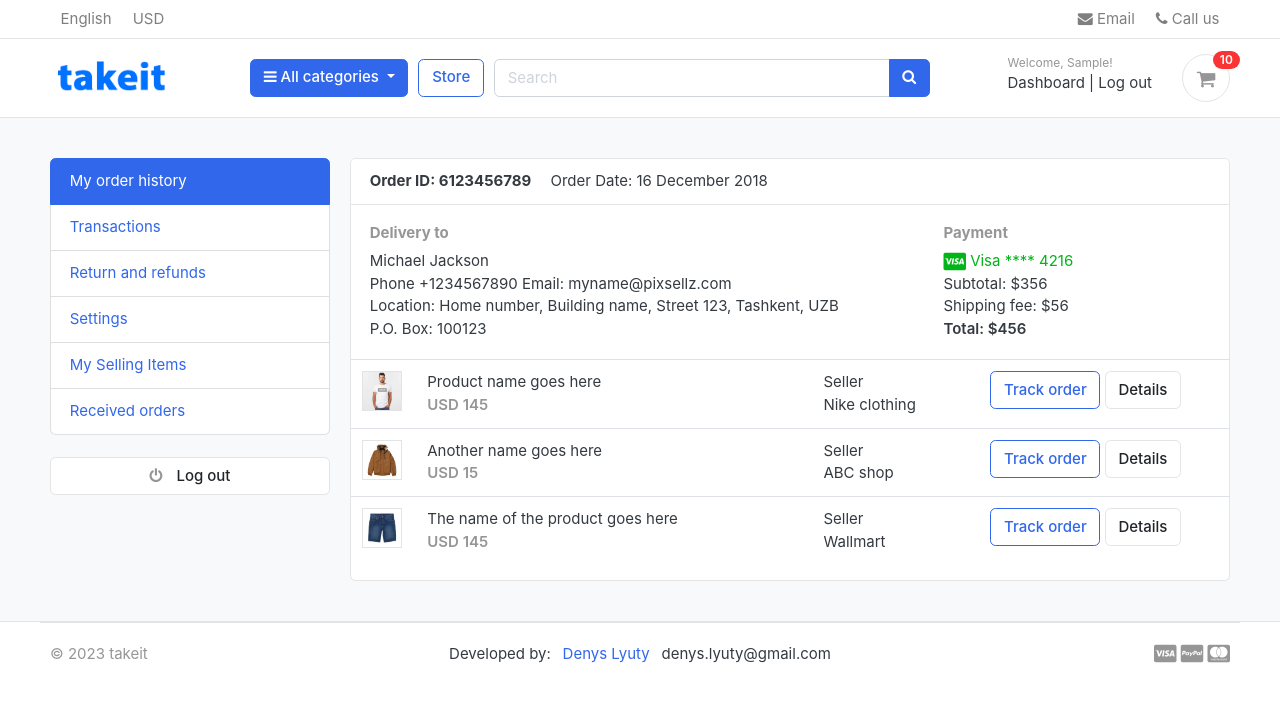
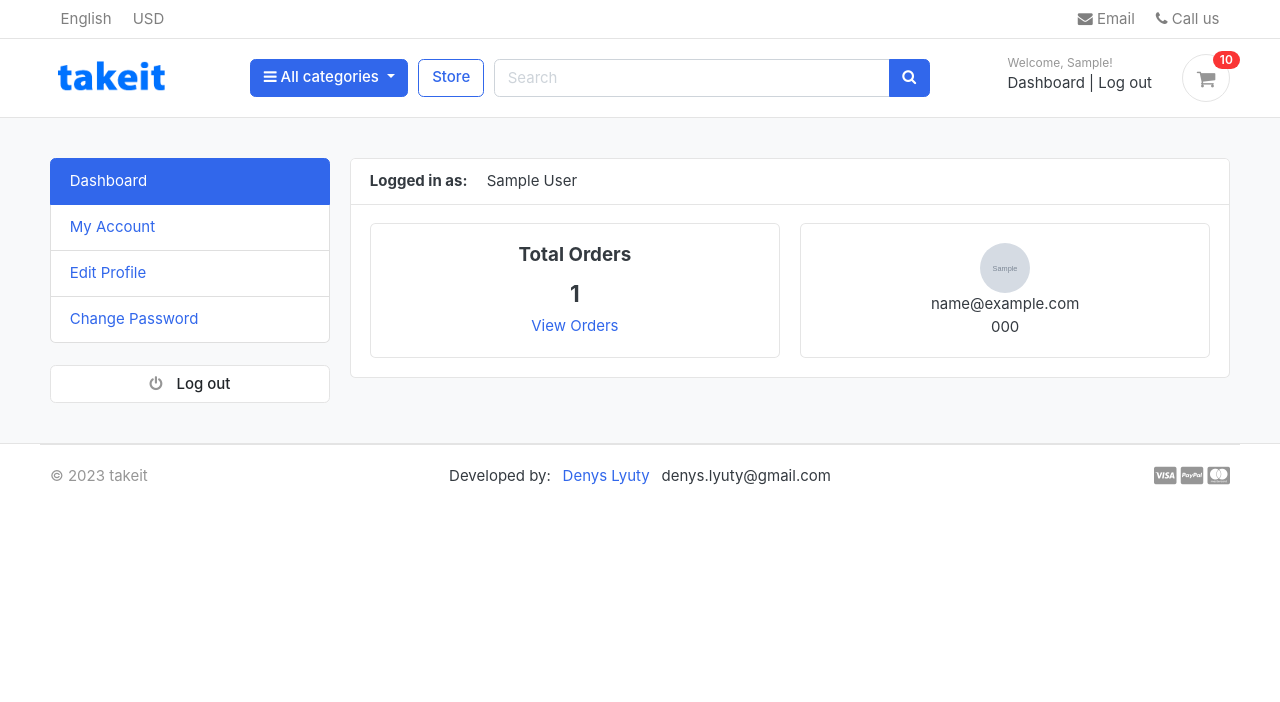
Before and after one commit to denys-liutyi/TakeIt-e-commerce-store, a Django app: page /accounts/ in a window 1280 px wide. Shown: the top 702 px of the page. Run offline with Django 4.2, Linux system fonts and the light colour scheme; a user stored in the database is signed in; tables that the repository leaves empty hold one stand-in row (values such as "Sample post"); grey boxes marked "Sample" are stand-in pictures; some libraries are stand-ins or nearby versions; some web fonts are replaced.

Commit message:
Dashboard, edit profile, change password working

```diff
--- a/accounts/urls.py
+++ b/accounts/urls.py
@@ -15,4 +15,9 @@ urlpatterns = [
     path('forgotPassword/', views.forgotPassword, name='forgotPassword'),
     path('resetpassword_validate/<uidb64>/<token>/', views.resetpassword_validate, name='resetpassword_validate'),
     path('resetPassword/', views.resetPassword, name='resetPassword'),
+
+    path('my_orders/', views.my_orders, name='my_orders'),
+    path('edit_profile/', views.edit_profile, name='edit_profile'),
+    path('change_password/', views.change_password, name='change_password'),
+    path('order_detail/<int:order_id>', views.order_detail, name='order_detail'),
 ]
--- a/accounts/views.py
+++ b/accounts/views.py
@@ -1,4 +1,4 @@
-from django.shortcuts import render, redirect
+from django.shortcuts import render, redirect, get_object_or_404
 from django.contrib import messages, auth
 from django.contrib.auth.decorators import login_required
 from django.http import HttpResponse
@@ -12,12 +12,12 @@ from django.core.mail import EmailMessage
 
 import requests
 
-from .forms import RegistrationForm
-from .models import Account
+from .forms import RegistrationForm, UserForm, UserProfileForm
+from .models import Account, UserProfile
 from carts.views import _cart_id
 from carts.models import Cart, CartItem
+from orders.models import Order, OrderProduct
 
-# Create your views here.
 
 def register(request):
     if request.method == 'POST':
@@ -35,6 +35,12 @@ def register(request):
                 )
             user.phone_number = phone_number
             user.save()
+
+            #AUTOMATICALLY CREATE USER PROFILE.
+            profile = UserProfile()
+            profile.user_id = user.id
+            profile.profile_picture = 'default/default-user.png'
+            profile.save()
 
             #User acount activation by email.
             current_site = get_current_site(request)
@@ -127,7 +133,7 @@ def login(request):
     return render(request, 'accounts/login.html')
 
 
-@login_required(login_url = 'login')
+@login_required(login_url = 'accounts:login')
 def logout(request):
     auth.logout(request)
     messages.success(request, 'You are logged out.')
@@ -152,9 +158,17 @@ def activate(request, uidb64, token):
         return redirect('accounts:register')
 
 
-@login_required(login_url = 'login')
+@login_required(login_url = 'accounts:login')
 def dashboard(request):
-    return render(request, 'accounts/dashboard.html')
+    orders = Order.objects.order_by('-created_at').filter(user_id=request.user.id, is_ordered=True) # '-created_at' -> minus at the beginning gives the descending order.
+    orders_count = orders.count()
+    userprofile = UserProfile.objects.get(user_id=request.user.id)
+
+    context = {
+        'orders_count': orders_count,
+        'userprofile': userprofile,
+    }
+    return render(request, 'accounts/dashboard.html', context)
 
 
 def forgotPassword(request):
@@ -222,3 +236,80 @@ def resetPassword(request):
 
     else:
         return render (request, 'accounts/resetPassword.html')
+
+
+@login_required(login_url='accounts:login')
+def my_orders(request):
+    orders = Order.objects.filter(user=request.user, is_ordered = True).order_by('-created_at')
+    context = {
+        'orders': orders,
+    }
+    return render(request, 'accounts/my_orders.html', context)
+
+
+@login_required(login_url='accounts:login')
+def edit_profile(request):
+    userprofile = get_object_or_404(UserProfile, user=request.user)
+
+    if request.method == 'POST':
+        user_form = UserForm(request.POST, instance=request.user) #With the 'instance' we update the profile of the current user and not creating the new one.
+        profile_form = UserProfileForm(request.POST, request.FILES, instance=userprofile) #'request.FILES' for the ability to upload a new photo for the profile.
+        if user_form.is_valid() and profile_form.is_valid():
+            user_form.save()
+            profile_form.save()
+            messages.success(request, 'Your profile has been updated.')
+            return redirect('accounts:edit_profile')
+    else:
+        user_form = UserForm(instance=request.user)
+        profile_form = UserProfileForm(instance=userprofile)
+
+    context = {
+        'user_form': user_form,
+        'profile_form': profile_form,
+        'userprofile': userprofile,
+    }
+
+    return render(request, 'accounts/edit_profile.html', context)
+
+
+@login_required(login_url='accounts:login')
+def change_password(request):
+    if request.method == 'POST':
+        current_password = request.POST['current_password'] #['current_password'] -> it's the name of the '<input ... name ...>' in change_password.html.
+        new_password = request.POST['new_password']
+        confirm_password = request.POST['confirm_password']
+
+        user = Account.objects.get(username__exact=request.user.username)
+
+        if new_password == confirm_password:
+            success = user.check_password(current_password) #Passwords are hashed in Django, so we use this built in method 'check_password'.
+            if success:
+                user.set_password(new_password) #'set_password' is a built in Django method which stores password in a hashed format.
+                user.save()
+                #auth.Logout(requesst) -> if to uncomment this line, the user will be logged out after changing the password.
+                messages.success(request, 'Password updated successfully.')
+                return redirect('accounts:change_password')
+            else:
+                messages.error(request, 'Please enter valid current password.')
+                return redirect('accounts:change_password')
+        else:
+            messages.error(request, 'Password does not match.')
+            return redirect('accounts:change_password')
+    return render(request, 'accounts/change_password.html')
+
+
+@login_required(login_url='accounts:login')
+def order_detail(request, order_id):
+    order_detail = OrderProduct.objects.filter(order__order_number=order_id)
+    order = Order.objects.get(order_number=order_id)
+
+    subtotal = 0
+    for i in order_detail:
+        subtotal += i.product_price * i.quantity
+
+    context = {
+        'order_detail': order_detail,
+        'order': order,
+        'subtotal': subtotal,
+    }
+    return render(request, 'accounts/order_detail.html', context)
--- a/templates/accounts/dashboard.html
+++ b/templates/accounts/dashboard.html
@@ -9,86 +9,41 @@
 
     <div class="container">
         <div class="row">
-        <aside class="col-md-3">
-            <!--   SIDEBAR   -->
-            <ul class="list-group">
-                <a class="list-group-item active" href="#"> My order history </a>
-                <a class="list-group-item" href="#"> Transactions </a>
-                <a class="list-group-item" href="#"> Return and refunds </a>
-                <a class="list-group-item" href="#">Settings </a>
-                <a class="list-group-item" href="#"> My Selling Items </a>
-                <a class="list-group-item" href="#"> Received orders </a>
-            </ul>
-            <br>
-            <a class="btn btn-light btn-block" href="{% url 'accounts:logout' %}"> <i class="fa fa-power-off"></i> <span class="text">Log out</span> </a>
-            <!--   SIDEBAR .//END   -->
-        </aside>
+
+            {% include 'includes/dashboard_sidebar.html' %}
+
         <main class="col-md-9">
             <article class="card">
             <header class="card-header">
-                <strong class="d-inline-block mr-3">Order ID: 6123456789</strong>
-                <span>Order Date: 16 December 2018</span>
+                <strong class="d-inline-block mr-3">Logged in as:</strong>
+                <span>{{ user.full_name }}</span>
             </header>
             <div class="card-body">
                 <div class="row">
-                    <div class="col-md-8">
-                        <h6 class="text-muted">Delivery to</h6>
-                        <p>Michael Jackson <br>
-                        Phone +1234567890 Email: myname@pixsellz.com <br>
-                        Location: Home number, Building name, Street 123,  Tashkent, UZB <br>
-                        P.O. Box: 100123
-                         </p>
+
+                    <div class="col-md-6">
+                        <div class="card" style="text-align: center;">
+                            <div class="card-body">
+                                <h5 class="card-title">Total Orders</h5>
+                                <h4>{{ orders_count }}</h4>
+                                <a href="{% url 'accounts:my_orders' %}">View Orders</a>
+                            </div>
+                        </div>
                     </div>
-                    <div class="col-md-4">
-                        <h6 class="text-muted">Payment</h6>
-                        <span class="text-success">
-                            <i class="fab fa-lg fa-cc-visa"></i>
-                            Visa  **** 4216
-                        </span>
-                        <p>Subtotal: $356 <br>
-                         Shipping fee:  $56 <br>
-                         <span class="b">Total:  $456 </span>
-                        </p>
+
+                    <div class="col-md-6">
+                        <div class="card" style="text-align: center;">
+                            <div class="card-body">
+                                <img src="{{ userprofile.profile_picture.url }}" alt="User Profile Picture" width="50" height="50" style="border-radius: 50%;">
+                                <p class="mb-0">{{ user.email }}</p>
+                                <p>{{ user.phone_number }}</p>
+                            </div>
+                        </div>
                     </div>
+
                 </div> <!-- row.// -->
             </div> <!-- card-body .// -->
-            <div class="table-responsive">
-            <table class="table table-hover">
-                <tr>
-                    <td width="65">
-                        <img src="../images/items/1.jpg" class="img-xs border">
-                    </td>
-                    <td>
-                        <p class="title mb-0">Product name goes here </p>
-                        <var class="price text-muted">USD 145</var>
-                    </td>
-                    <td> Seller <br> Nike clothing </td>
-                    <td width="250"> <a href="#" class="btn btn-outline-primary">Track order</a> <a href="#" class="btn btn-light"> Details </a> </td>
-                </tr>
-                <tr>
-                    <td>
-                        <img src="../images/items/2.jpg" class="img-xs border">
-                    </td>
-                    <td>
-                        <p class="title mb-0">Another name goes here </p>
-                        <var class="price text-muted">USD 15</var>
-                    </td>
-                    <td> Seller <br> ABC shop </td>
-                    <td> <a href="#" class="btn btn-outline-primary">Track order</a> <a href="#" class="btn btn-light"> Details </a> </td>
-                </tr>
-                <tr>
-                    <td>
-                        <img src="../images/items/3.jpg" class="img-xs border">
-                    </td>
-                    <td>
-                        <p class="title mb-0">The name of the product  goes here </p>
-                        <var class="price text-muted">USD 145</var>
-                    </td>
-                    <td> Seller <br> Wallmart </td>
-                    <td> <a href="#" class="btn btn-outline-primary">Track order</a> <a href="#" class="btn btn-light"> Details </a> </td>
-                </tr>
-            </table>
-            </div> <!-- table-responsive .end// -->
+
             </article> <!-- order-group.// -->
         </main>
     </div> <!-- row.// -->
--- /dev/null
+++ b/templates/includes/dashboard_sidebar.html
@@ -0,0 +1,12 @@
+<aside class="col-md-3">
+    <!--   SIDEBAR   -->
+    <ul class="list-group">
+        <a class="list-group-item {% if '/accounts/' == request.path %} active {% endif %}" href="{% url 'accounts:dashboard' %}"> Dashboard </a>
+        <a class="list-group-item {% if '/my_orders/' in request.path %} active {% endif %}" href="{% url 'accounts:my_orders' %}"> My Account </a>
+        <a class="list-group-item {% if '/edit_profile/' in request.path %} active {% endif %}" href="{% url 'accounts:edit_profile' %}"> Edit Profile </a>
+        <a class="list-group-item {% if '/change_password/' in request.path %} active {% endif %}" href="{% url 'accounts:change_password' %}"> Change Password </a>
+    </ul>
+    <br>
+    <a class="btn btn-light btn-block" href="{% url 'accounts:logout' %}"> <i class="fa fa-power-off"></i> <span class="text">Log out</span> </a>
+    <!--   SIDEBAR .//END   -->
+</aside>
```
Also changed, not shown: accounts/admin.py (+16 -2 lines), accounts/forms.py (+28 -1 lines), accounts/models.py (+16 -0 lines), templates/accounts/change_password.html (added, +60 -0 lines), templates/accounts/edit_profile.html (added, +96 -0 lines), templates/accounts/my_orders.html (added, +65 -0 lines), templates/accounts/order_detail.html (added, +112 -0 lines).
